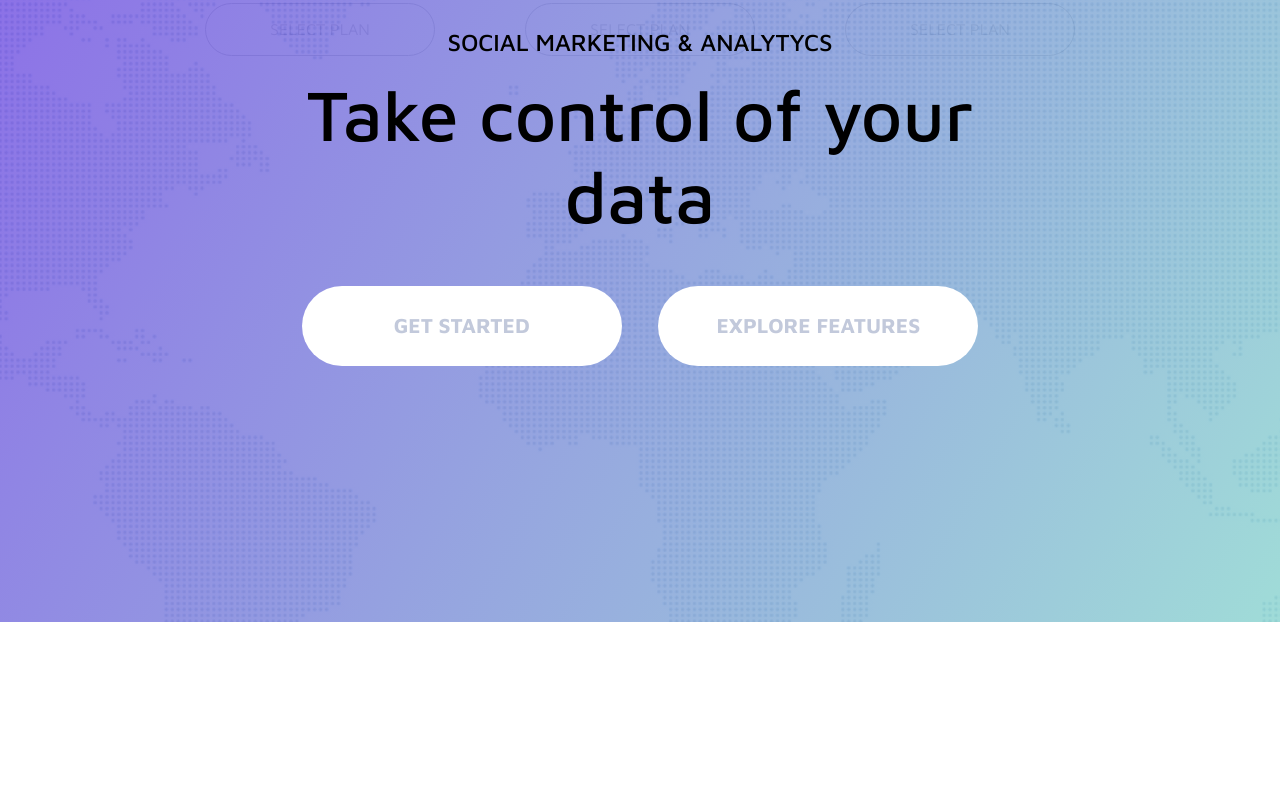
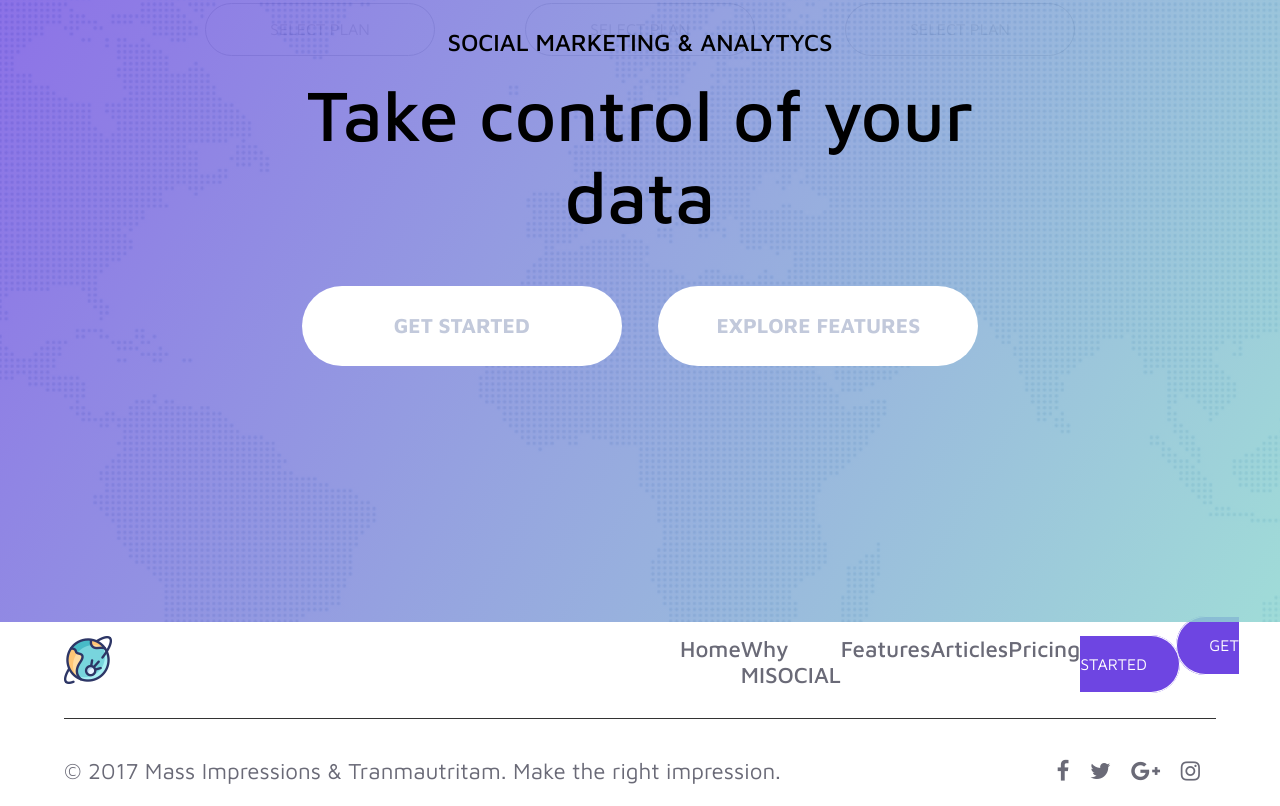
Before and after one commit to IamGrooooot/flex-gloacademy, a plain HTML site: page index.html in a window 1280 px wide. Shown: the part 1811-2617 px from the top of the page. Before the commit the page ends 2433 px from the top, so only its background shows below. Drawn offline with nearby package versions, Linux system fonts and the light colour scheme.

Commit message:
create copy an futer[3]

```diff
--- a/css/style.css
+++ b/css/style.css
@@ -273,3 +273,67 @@ body{
     z-index: 2;
     position: relative;
 }
+
+.footer-wrap{
+    display: flex;
+    justify-content: center;
+}
+.footer{
+    align-items: center;
+    height: 10vh;
+    width: 90%;
+    display: flex;
+    justify-content: space-between;
+}
+
+.footer-menu{
+    width: 50%;
+}
+
+.footer-menu ul{
+    display: flex;
+    justify-content: space-around;
+    list-style: none;
+}
+
+.footer-menu-link{
+    font-size: 1.4rem;
+    text-decoration: none;
+    color: #6a6a77;
+    font-weight: 500;
+}
+
+.footer-get-started{
+    margin-left: 6rem;
+    border: 1px solid #fff;
+    padding: 1.2rem 2rem;
+    border-radius: 100px;
+    color: #fff;
+    text-transform: uppercase;
+    background-color: #6e45e2;
+}
+
+.line{
+    display: block;
+    width: 90%;
+    height: 1px;
+    background-color: #333;
+    margin: 1rem auto;
+}
+.legal{
+    padding-left: 5%;
+    padding-right: 5%;
+    display: flex;
+    justify-content: space-between;
+    align-items: center;
+}
+.copy{
+    font-size: 1.4rem;
+    color: #6a6a77;
+}
+.social-links a{
+    color: #6a6a77;
+    font-size: 1.4rem;
+    display: inline-block;
+    margin-right: 1rem;
+}
--- a/index.html
+++ b/index.html
@@ -6,6 +6,7 @@
     <title>Page Title</title>
     <meta name="viewport" content="width=device-width, initial-scale=1">
     <link href="https://fonts.googleapis.com/css?family=Maven+Pro:400,500,700,900" rel="stylesheet">
+    <link rel="stylesheet" href="https://stackpath.bootstrapcdn.com/font-awesome/4.7.0/css/font-awesome.min.css">
     <link rel="stylesheet" type="text/css" media="screen" href="./css/normalize.css" />
     <link rel="stylesheet" type="text/css" media="screen" href="./css/style.css" />
 </head>
@@ -77,5 +78,34 @@
             <button class="cta-btn">explore features</button>
         </div>
     </div>
+    <div class="footer-wrap">
+        <div class="footer">
+            <div class="logo">
+                <img src="./img/Symbol.png" alt="">
+            </div>
+            <div class="footer-menu">
+                <ul>
+                    <li><a href="#" class="footer-menu-link">Home</a></li>
+                    <li><a href="#" class="footer-menu-link">Why MISOCIAL</a></li>
+                    <li><a href="#" class="footer-menu-link">Features</a></li>
+                    <li><a href="#" class="footer-menu-link">Articles</a></li>
+                    <li><a href="#" class="footer-menu-link">Pricing</a></li>
+                    <li><a href="#" class="footer-get-started menu-link">Get started</a></li>
+                </ul>
+            </div>
+        </div>
+    </div>
+    <div class="line"></div>
+    <div class="legal">
+        <div class="copy">
+            <p>© 2017 Mass Impressions & Tranmautritam. Make the right impression.</p>
+        </div>
+        <div class="social-links">
+            <a href="#"><i class="fa fa-facebook"></i></a>
+            <a href="#"><i class="fa fa-twitter"></i></a>
+            <a href="#"><i class="fa fa-google-plus"></i></a>
+            <a href="#"><i class="fa fa-instagram"></i></a>
+        </div>
+    </div>
 </body>
 </html>
```
